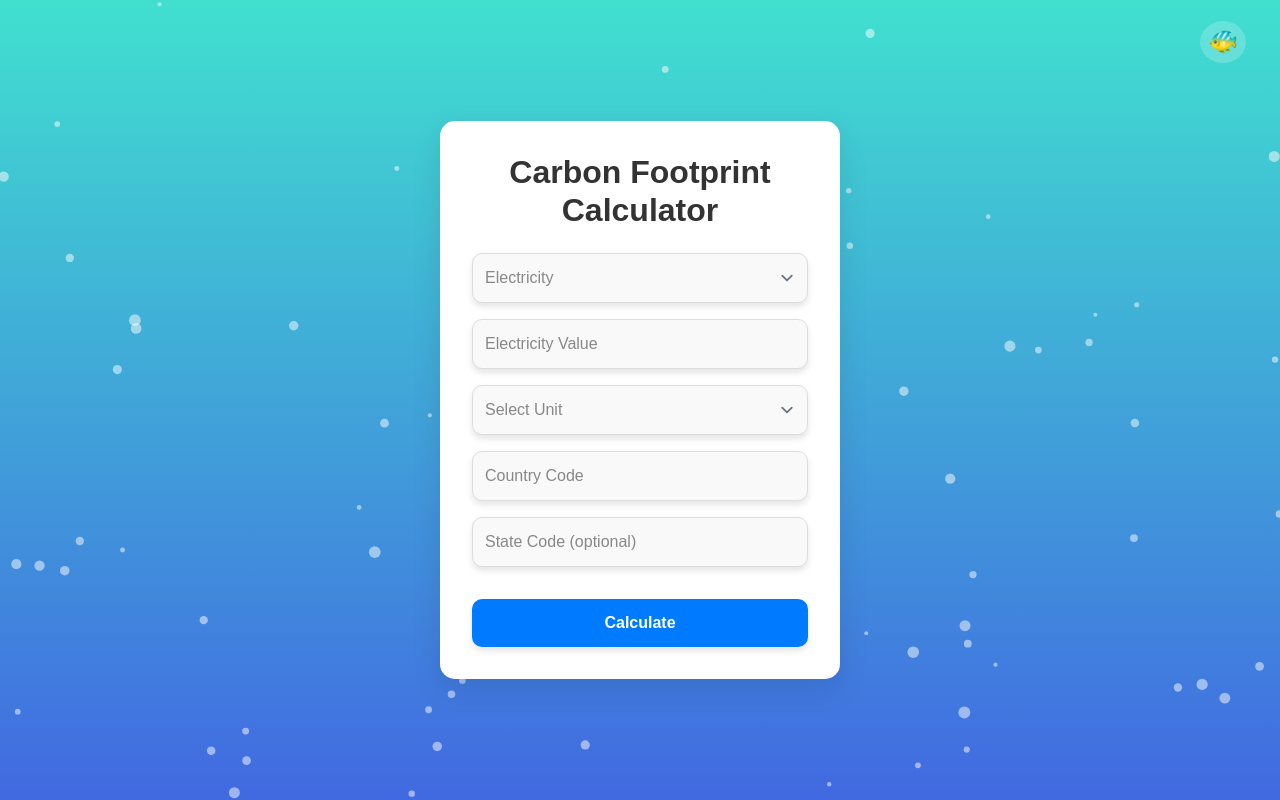
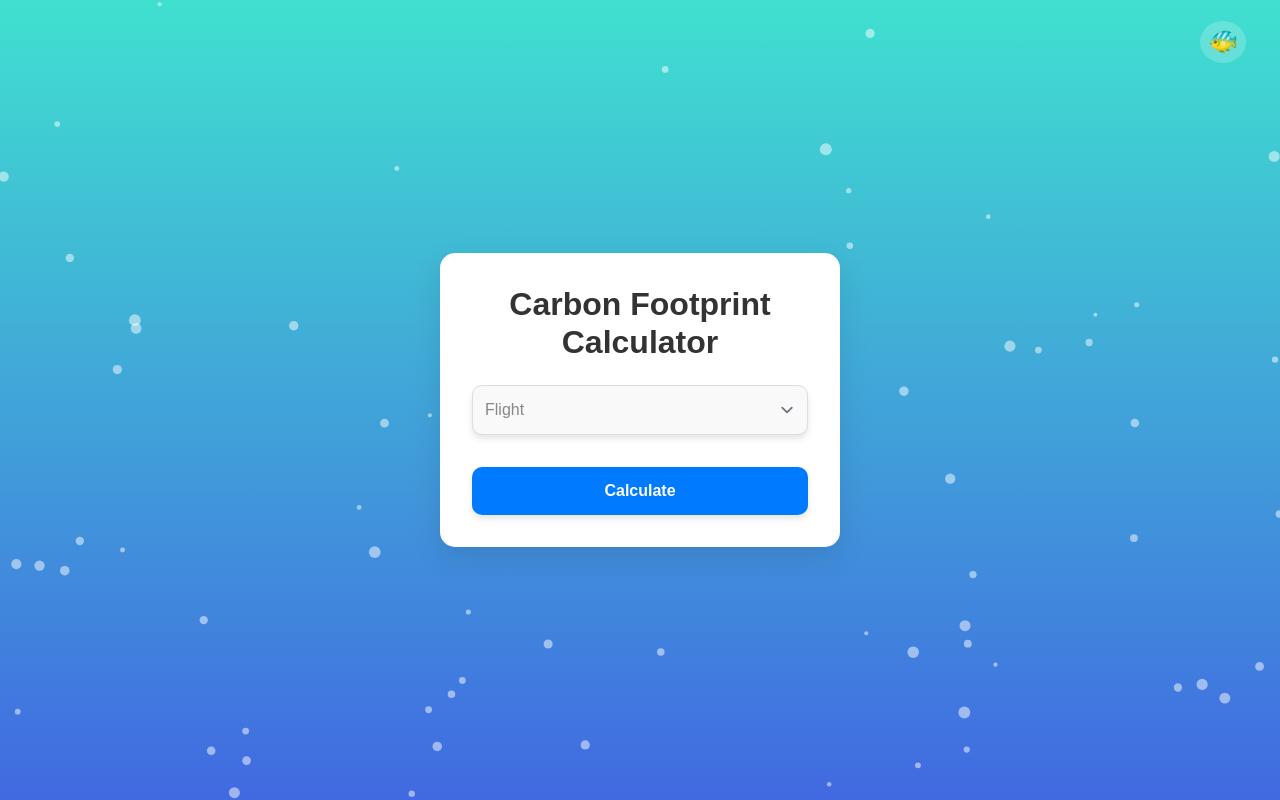
Before and after one commit to Lixiviate/P3-Zero-Path, a React (Vite) app in the folder client/: page /tracker in a window 1280 px wide. Built offline with nearby package versions, Linux system fonts and the light colour scheme; no server answers.

Commit message:
deleting Electricity  calculator option

```diff
--- a/client/src/components/CarbonCalculator/CarbonCalculator.jsx
+++ b/client/src/components/CarbonCalculator/CarbonCalculator.jsx
@@ -2,7 +2,6 @@ import React, { useState } from 'react';
 import { useMutation } from '@apollo/client';
 import { UPDATE_USER } from '../../utils/mutations';
 import {
-  calculateElectricityEmissions,
   calculateFlightEmissions,
   calculateVehicleEmissions,
   calculateShippingEmissions,
@@ -40,14 +39,6 @@ const CarbonCalculator = () => {
 
     try {
       switch (calculationType) {
-        case 'electricity':
-          response = await calculateElectricityEmissions(
-            formData.electricityValue,
-            formData.electricityUnit,
-            formData.country,
-            formData.state
-          );
-          break;
         case 'flight':
           response = await calculateFlightEmissions(
             formData.passengers,
@@ -109,24 +100,10 @@ const CarbonCalculator = () => {
           onChange={(e) => setCalculationType(e.target.value)}
           className="select-input"
         >
-          <option value="electricity">Electricity</option>
           <option value="flight">Flight</option>
           <option value="vehicle">Vehicle</option>
           <option value="shipping">Shipping</option>
         </select>
-
-        {calculationType === 'electricity' && (
-          <>
-            <input type="number" name="electricityValue" placeholder="Electricity Value" onChange={handleInputChange} required />
-            <select name="electricityUnit" onChange={handleInputChange} required>
-              <option value="">Select Unit</option>
-              <option value="mwh">Megawatt Hours (MWh)</option>
-              <option value="kwh">Kilowatt Hours (kWh)</option>
-            </select>
-            <input type="text" name="country" placeholder="Country Code" onChange={handleInputChange} required />
-            <input type="text" name="state" placeholder="State Code (optional)" onChange={handleInputChange} />
-          </>
-        )}
 
         {calculationType === 'flight' && (
           <>
--- a/client/src/utils/api/emissions.js
+++ b/client/src/utils/api/emissions.js
@@ -1,15 +1,6 @@
 import { makeRequest } from './carboninterface';
 
 const API_KEY = import.meta.env.VITE_CARBON_INTERFACE_API_KEY;
-
-export const calculateElectricityEmissions = (electricityValue, unit = 'kwh', country = 'us', state = '') =>
-  makeRequest('/estimates', {
-    type: 'electricity',
-    electricity_unit: unit,
-    electricity_value: electricityValue,
-    country,
-    state,
-  }, API_KEY);
 
 export const calculateFlightEmissions = (passengers, departure, destination) =>
   makeRequest('/estimates', {
```
